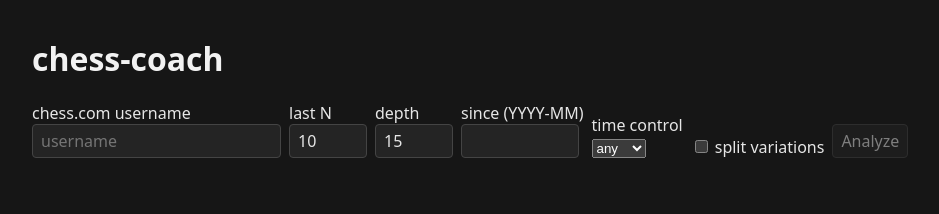
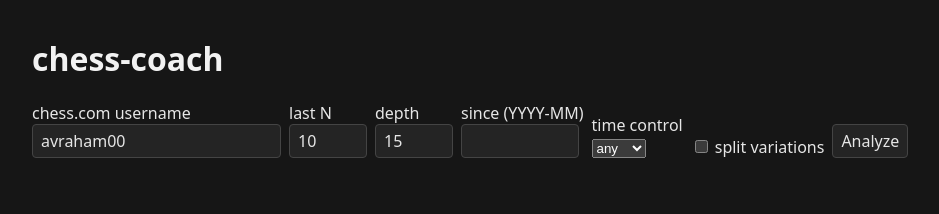
Before and after one commit to avraham0/kibitz, a React (Vite) app in the folder web/: page / in a window 1280 px wide. Shown: the top 214 px of the page, without its empty margins (108-1047 px from the left). Built offline with nearby package versions, Linux system fonts and the light colour scheme.

Commit message:
feat(web): prefill username as avraham00

```diff
--- a/web/src/AnalyzeForm.tsx
+++ b/web/src/AnalyzeForm.tsx
@@ -3,7 +3,7 @@
 export type FormParams = { user: string; last?: string; depth?: string; since?: string; variations?: boolean; timeControl?: string }
 
 export function AnalyzeForm({ onSubmit, disabled }: { onSubmit: (p: FormParams) => void; disabled: boolean }) {
-  const [user, setUser] = useState('')
+  const [user, setUser] = useState('avraham00')
   const [last, setLast] = useState('10')
   const [depth, setDepth] = useState('15')
   const [since, setSince] = useState('')
```
Also changed, not shown: 1 other file (tests, documents, lock files or other folders).
